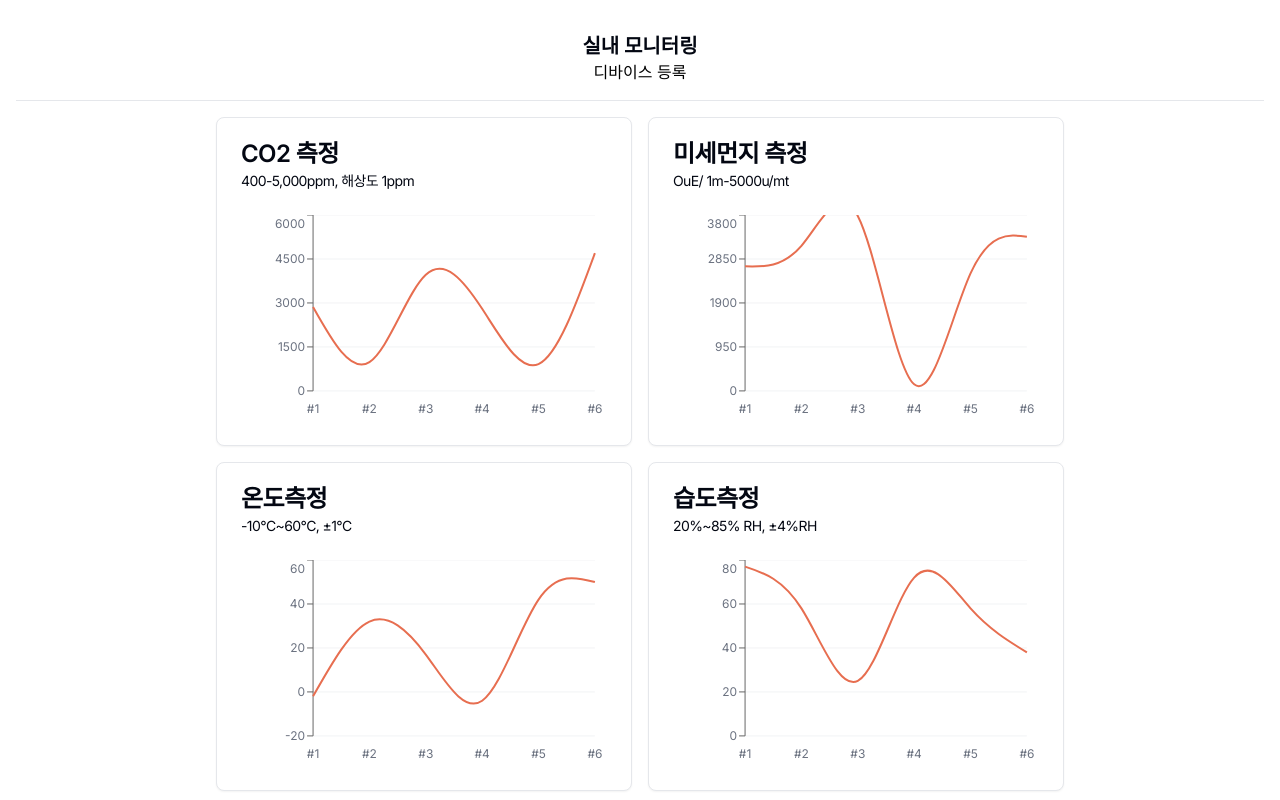
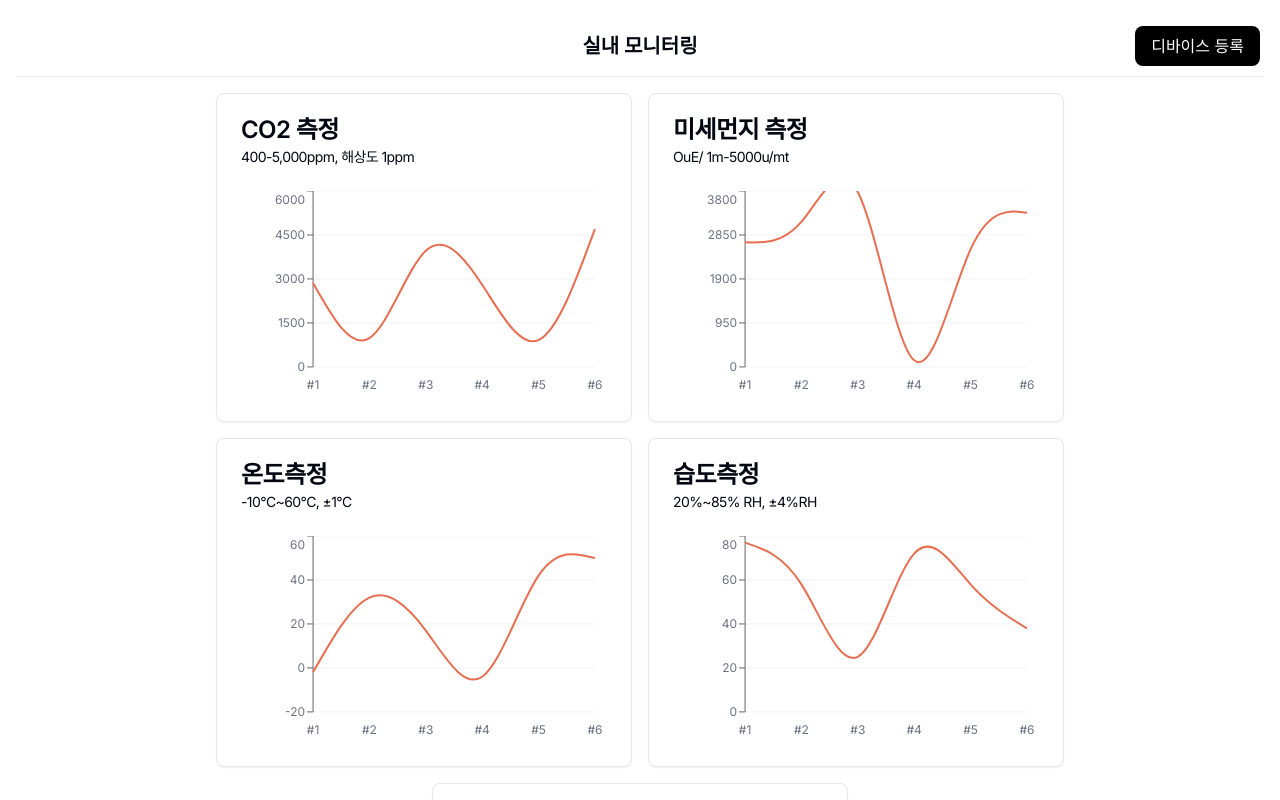
Before and after one commit to Uheeking/mqtt_front, a Next.js app: page / in a window 1280 px wide. Shown: the top 800 px of the page. Built offline with nearby package versions, Linux system fonts and the light colour scheme.

Commit message:
⚡️MODIFY : 디바이스 등록 버튼 오른쪽으로 이동

```diff
--- a/src/app/page.js
+++ b/src/app/page.js
@@ -14,13 +14,12 @@ export default function Home() {
     { title: "조도측정", range: "0~200K Lux, 14%", data: generateData(0, 200000, 6) },
   ];
 
-
   return (
     <div className="flex flex-col items-center w-full min-h-screen p-4">
-      <header className="w-full py-4 text-center border-b">
-        <h1 className="text-xl font-bold">실내 모니터링</h1>
+      <header className="w-full py-4 border-b flex items-center justify-between lg:justify-center px-4 relative">
+        <h1 className="text-xl font-bold truncate">실내 모니터링</h1>
         <Link href="/device" legacyBehavior>
-          <a className="px-4 py-2 mb-4 bg-green-500 text-black rounded">디바이스 등록</a>
+          <a className="px-4 py-2 bg-black text-white rounded-lg absolute right-1">디바이스 등록</a>
         </Link>
       </header>
       <main className="flex flex-wrap justify-center w-full gap-4 mt-4">
@@ -29,9 +28,8 @@ export default function Home() {
             <LineChartComponent className="w-full aspect-[4/3]" title={chart.title} range={chart.range} data={chart.data} />
           </div>
         ))}
-
       </main>
-    </div >
+    </div>
   );
 }
 
```
